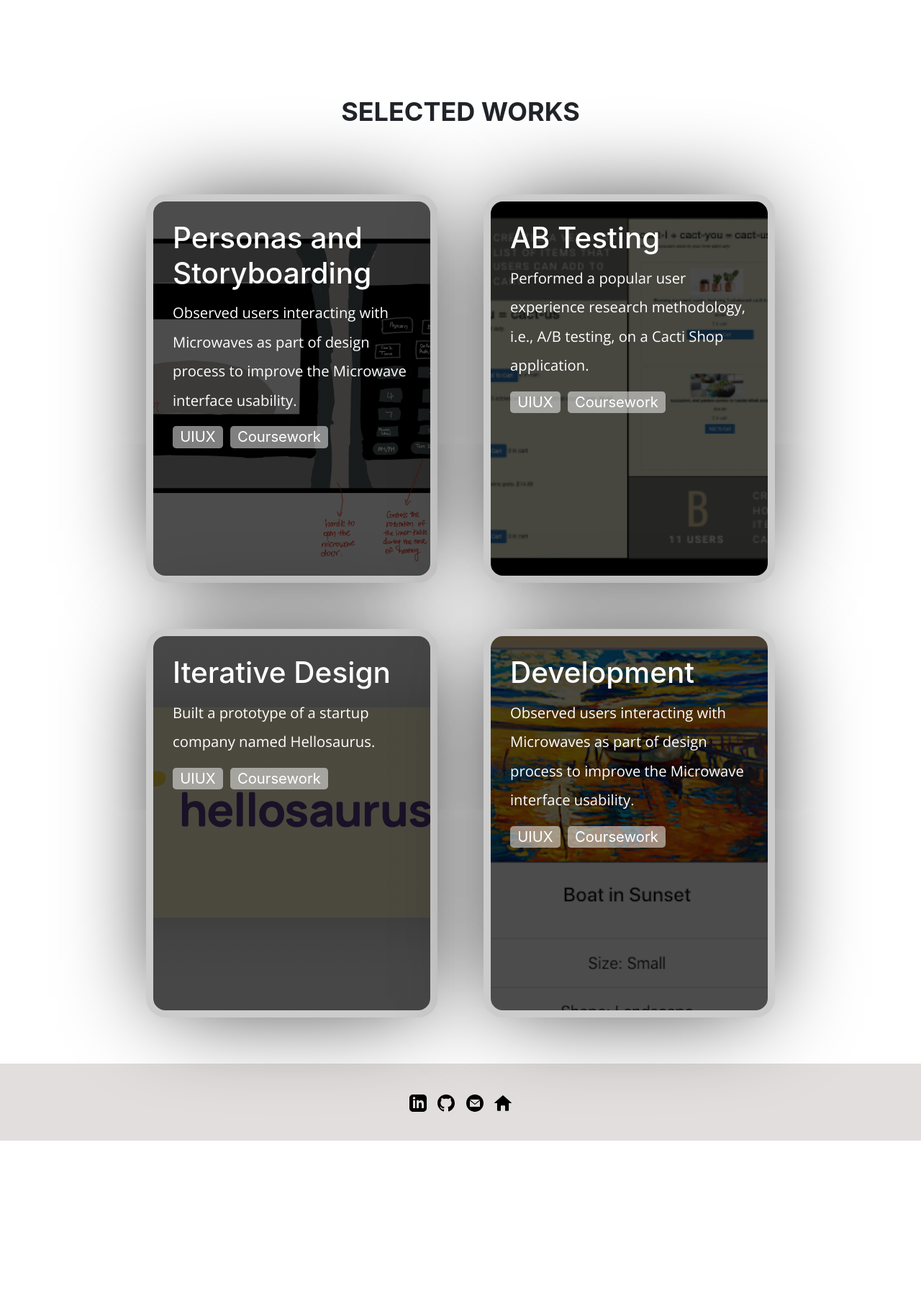
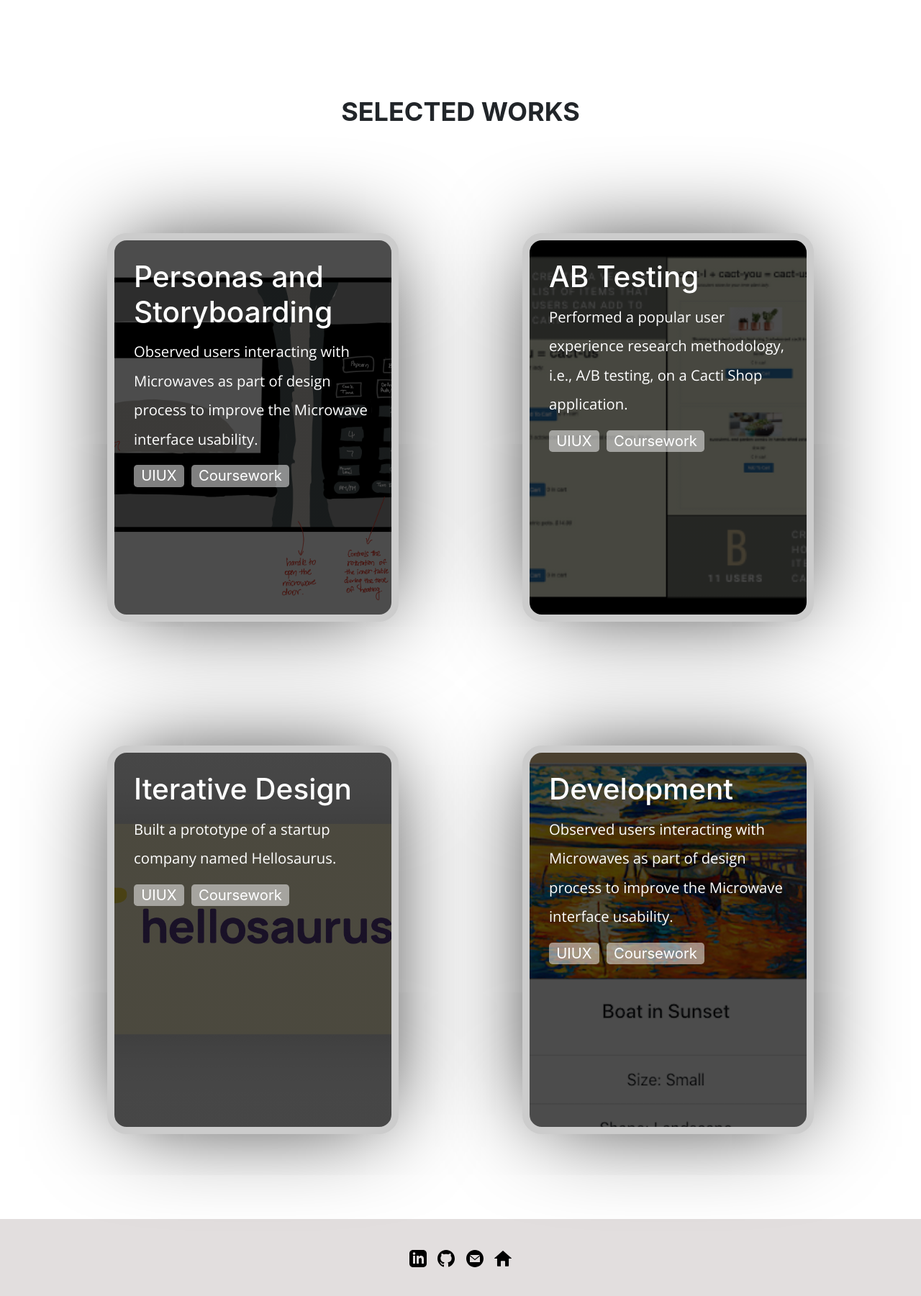
Before and after one commit to KoyenaPal/portfolio, a PHP site: page / in a window 1280 px wide. Shown: the part 400-2201 px from the top of the page at 72% size. Before the commit the page ends 1985 px from the top, so only its background shows below. Run offline with PHP 8.4, Linux system fonts and the light colour scheme; some libraries are stand-ins or nearby versions.

Commit message:
Changing margin

```diff
--- a/assets/css/index.css
+++ b/assets/css/index.css
@@ -66,7 +66,7 @@ body {
     color: white;
     border-radius: 1em;
     padding: 1em;
-    /*margin: 2em;*/
+    margin: 2em;
     display: flex;
     align-items: flex-end;
     background-size: cover;
```
